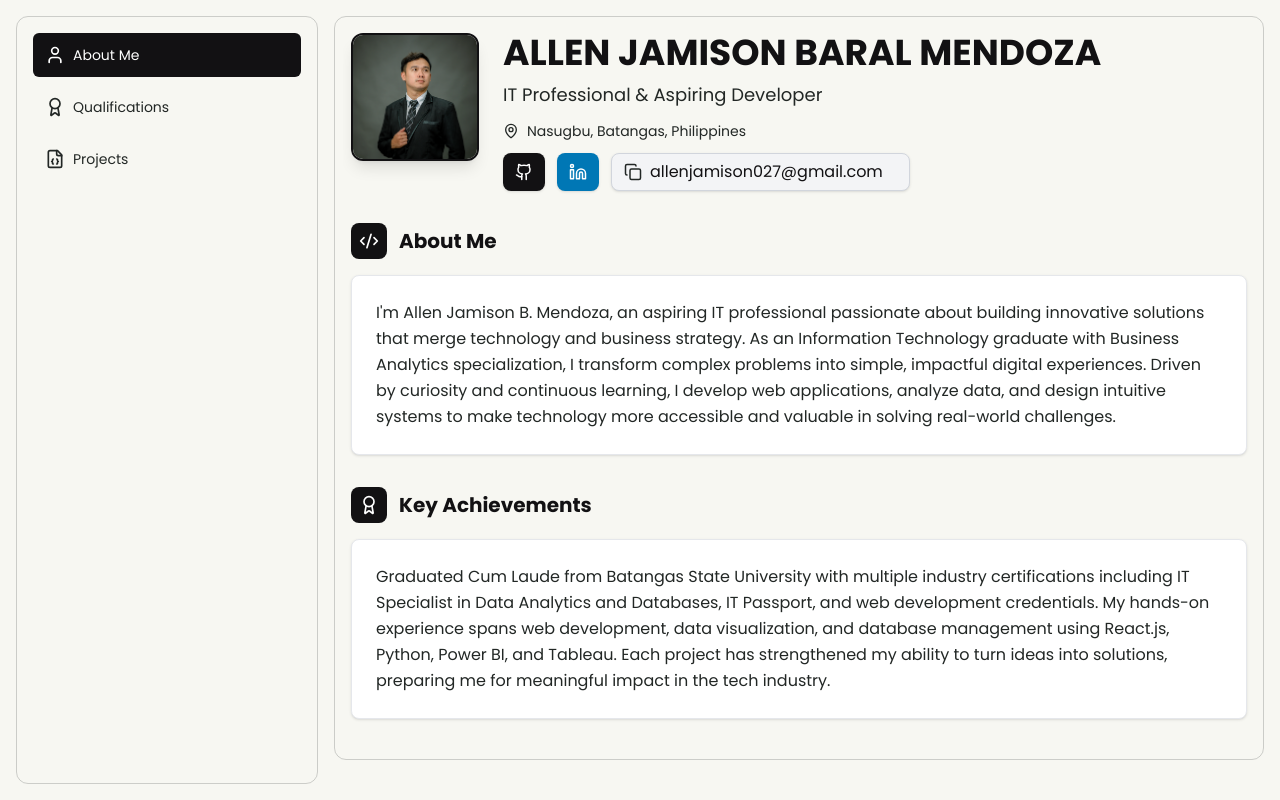
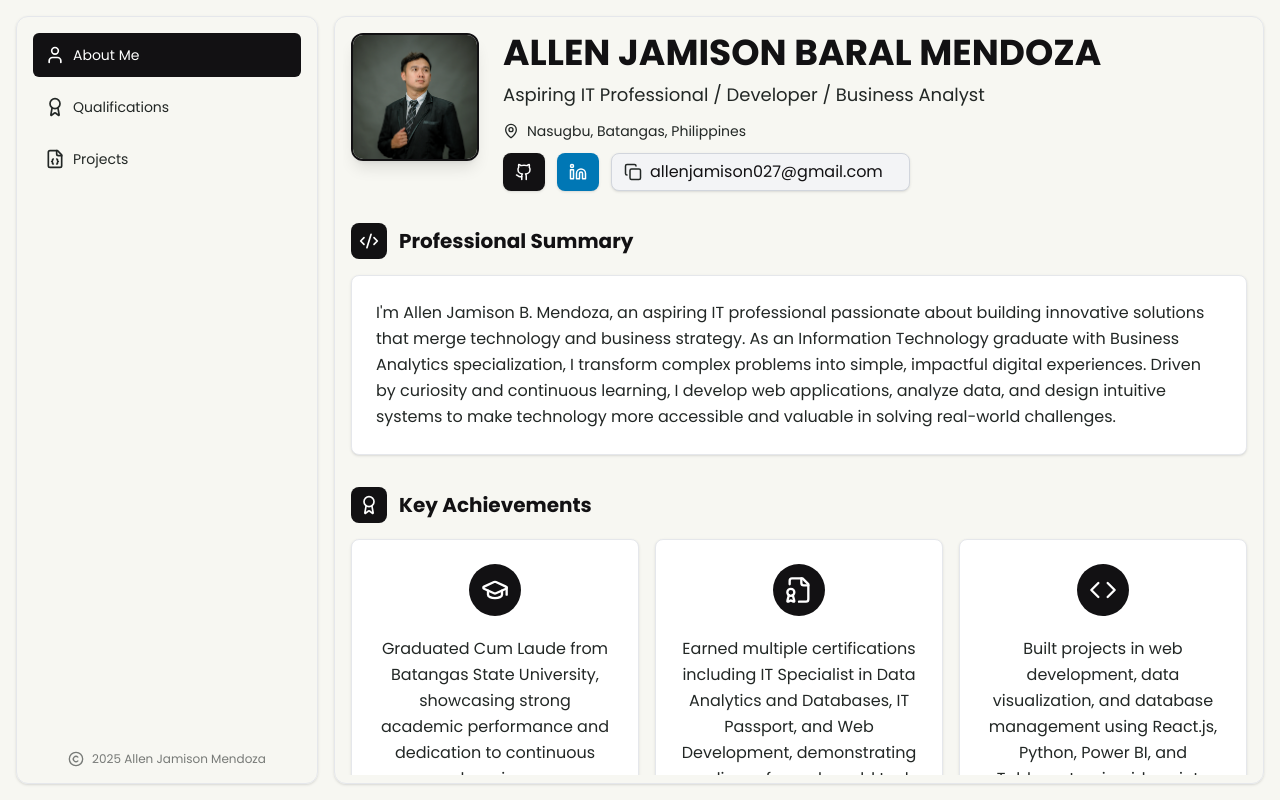
Before and after one commit to Teqnixx/portfolio, a React (Vite) app: page / in a window 1280 px wide. Built offline with nearby package versions, Linux system fonts and the light colour scheme.

Commit message:
Added cards in the about section and added contents in the skills section in qualifications

```diff
--- a/package.json
+++ b/package.json
@@ -24,6 +24,7 @@
     "@eslint/js": "^9.36.0",
     "@types/react": "^19.1.13",
     "@types/react-dom": "^19.1.9",
+    "@types/react-is": "^19.0.0",
     "@vitejs/plugin-react-swc": "^4.1.0",
     "eslint": "^9.36.0",
     "eslint-plugin-react-hooks": "^5.2.0",
--- a/src/components/BottomNav.tsx
+++ b/src/components/BottomNav.tsx
@@ -1,5 +1,6 @@
 import { NavLink } from "react-router-dom";
 import { sidebarItems } from "./SideBar";
+import { Copyright } from "lucide-react";
 
 interface BottomNavProps {
   className?: string;
@@ -7,6 +8,7 @@ interface BottomNavProps {
 
 function BottomNav({ className = "" }: BottomNavProps) {
   return (
+    <>
       <nav className={`fixed bottom-0 left-0 right-0 ${className}`}>
         <div className="mx-auto max-w-screen-md">
           <div className="m-2 rounded-xl bg-background">
@@ -32,7 +34,11 @@ function BottomNav({ className = "" }: BottomNavProps) {
             </ul>
           </div>
         </div>
+      <div className="block md:hidden pb-1 text-xs text-secondary/60 text-center select-none flex items-center justify-center gap-2">
+        <Copyright className="text-secondary/60" size={16} />{new Date().getFullYear()} Allen Jamison Mendoza
+      </div>
       </nav>
+    </>
   );
 }
 
--- a/src/components/SideBar.tsx
+++ b/src/components/SideBar.tsx
@@ -1,4 +1,4 @@
-import { type LucideIcon, User, Award, FileJson } from "lucide-react";
+import { type LucideIcon, User, Award, FileJson, Copyright } from "lucide-react";
 import { NavLink } from "react-router-dom";
 
 export interface SidebarItem {
@@ -39,6 +39,9 @@ function SideBar({ className = "" }: SideBarProps) {
           </NavLink>
         ))}
       </div>
+      <div className="mt-auto pt-4 text-xs text-secondary/60 text-center select-none hidden md:flex items-center justify-center gap-2">
+        <Copyright className="text-secondary/60" size={16} />{new Date().getFullYear()} Allen Jamison Mendoza
+      </div>
     </div>
   )
 }
--- a/src/data/user.json
+++ b/src/data/user.json
@@ -11,22 +11,61 @@
       "country": "Philippines",
       "countryCode": "PH",
       "introduction": "I'm Allen Jamison B. Mendoza, an aspiring IT professional passionate about building innovative solutions that merge technology and business strategy. As an Information Technology graduate with Business Analytics specialization, I transform complex problems into simple, impactful digital experiences. Driven by curiosity and continuous learning, I develop web applications, analyze data, and design intuitive systems to make technology more accessible and valuable in solving real-world challenges.",
-      "achievements": "Graduated Cum Laude from Batangas State University with multiple industry certifications including IT Specialist in Data Analytics and Databases, IT Passport, and web development credentials. My hands-on experience spans web development, data visualization, and database management using React.js, Python, Power BI, and Tableau. Each project has strengthened my ability to turn ideas into solutions, preparing me for meaningful impact in the tech industry.",
+      "achievements": [
+        {
+          "icon": "GraduationCap",
+          "description": "Graduated Cum Laude from Batangas State University, showcasing strong academic performance and dedication to continuous learning."
+        },
+        {
+          "icon": "FileBadge",
+          "description": "Earned multiple certifications including IT Specialist in Data Analytics and Databases, IT Passport, and Web Development, demonstrating readiness for real-world tech challenges."
+        },
+        {
+          "icon": "Code",
+          "description": "Built projects in web development, data visualization, and database management using React.js, Python, Power BI, and Tableau, turning ideas into impactful solutions."
+        }
+      ],
       "interestAreas": [
         "Web Development",
         "Software Development",
         "Data Analytics & Visualization",
         "Database Management",
-        "Business Analytics"
+        "Business Analytics",
+        "Game Development",
+        "Web Design",
+        "MS Office"
       ],
-      "expertise": "Passionate about building modern, intuitive web experiences using React.js, Node.js, Tailwind CSS, and PostgreSQL. I work across the stack with JavaScript, Python, Java, C#, and C++, crafting functional and impactful solutions. Data drives my curiosity — I uncover stories in numbers through Power BI and Tableau. I'm fascinated by smart database design and scalable architectures that create seamless user experiences. While focused on web development and data-driven applications, I also explore game development as a creative outlet to expand my problem-solving skills.",
-      "hobbies": "Beyond technology, I enjoy creative interests that inspire and balance my life. I play guitar and appreciate diverse music genres, finding joy in both performing and listening. Gaming helps me relax and challenge strategic thinking, while photography lets me capture everyday moments and see the world from new perspectives."
+      "expertise": [
+        {
+          "icon": "Code",
+          "title": "Full-Stack Web Development",
+          "description": "Crafting modern, responsive web experiences using React.js, Node.js, Tailwind CSS, PostgreSQL, etc. I build scalable, functional, and user-focused solutions across the stack."
+        },
+        {
+          "icon": "ChartPie",
+          "title": "Data Analytics & Visualization",
+          "description": "Driven by data, I uncover insights using Power BI and Tableau, transforming complex information into actionable visuals and data-driven applications."
+        },
+        {
+          "icon": "Cpu",
+          "title": "Creative & Scalable Solutions",
+          "description": "Exploring smart database design, scalable architectures, and game development as creative outlets to push my problem-solving skills further."
+        }
+      ],
+      "hobbies": [
+        "Gaming",
+        "Photography",
+        "Music",
+        "Instruments",
+        "Puzzles",
+        "Esports"
+      ]
     },
     "contact": {
       "phoneNumber": "09955762134",
       "email": "allenjamison027@gmail.com",
       "github": "https://github.com/Teqnixx",
-      "linkedin": "www.linkedin.com/in/allen-jamison-mendoza-18a4a7354"
+      "linkedin": "https://www.linkedin.com/in/allen-jamison-mendoza-18a4a7354"
     },
     "education": [
       {
@@ -72,7 +111,7 @@
         "screenshots": [
           "./internnet-landing-page.webp"
         ],
-        "languages": ["HTML", "CSS", "Bootstrap", "JavaScript", "Php", "jQuery", "MySql"]
+        "languages": ["HTML", "CSS", "Bootstrap", "JavaScript", "PHP", "jQuery", "MySql"]
       },
       {
         "id": 2,
--- a/src/layouts/MainLayout.tsx
+++ b/src/layouts/MainLayout.tsx
@@ -5,10 +5,10 @@ import BottomNav from "../components/BottomNav"
 function MainLayout() {
   return (
     <div className="h-screen flex flex-col sm:flex-row p-2 pb-14 sm:pb-2 md:p-4 sm:gap-4 font-poppins bg-background overflow-hidden">
-      <div className="hidden sm:block rounded-xl border border-secondary/20 h-full">
+      <div className="hidden sm:block rounded-xl border border-gray-200 shadow-sm h-full">
         <SideBar className="lg:w-[300px] h-full p-2 md:p-4 rounded-xl" />
       </div>
-      <main className="flex flex-1 min-h-0 p-2 mb-6 rounded-xl border border-secondary/20 text-primary">
+      <main className="flex flex-1 min-h-0 p-2 rounded-xl border border-gray-200 shadow-sm text-primary">
         <Outlet />
       </main>
       <div className="sm:hidden fixed bottom-0 left-0 right-0 z-50">
--- a/src/pages/About.tsx
+++ b/src/pages/About.tsx
@@ -1,6 +1,7 @@
-import { Copy, Github, Linkedin, MapPin, Award, Code2, Palette, Music, Camera, Gamepad2, Check } from "lucide-react";
+import * as LucideIcons from "lucide-react";
 import IconButton from "../components/IconButton";
 import React from "react";
+import { isValidElementType } from 'react-is';
 
 interface Education {
   id: number;
@@ -20,6 +21,17 @@ interface Certificates {
   certificateLink: string;
 }
 
+interface Achievement {
+  icon: string;
+  description: string;
+}
+
+interface Expertise {
+  icon: string;
+  title: string;
+  description: string;
+}
+
 interface Profile {
   firstname: string;
   middlename: string;
@@ -30,10 +42,10 @@ interface Profile {
   country: string;
   countryCode: string;
   introduction: string;
-  achievements: string;
+  achievements: Achievement[];
   interestAreas: string[];
-  expertise: string;
-  hobbies: string;
+  expertise: Expertise[];
+  hobbies: string[];
 }
 
 interface Contact {
@@ -46,6 +58,8 @@ interface Contact {
 interface User {
   education: Education[];
   certificates: Certificates[];
+  achievements: Achievement[];
+  expertise: Expertise[];
   profile: Profile;
   contact: Contact;
 }
@@ -75,16 +89,16 @@ const About: React.FC<AboutProps> = ({ user }) => {
                   <h1 className="text-xl sm:text-2xl md:text-3xl lg:text-4xl font-bold text-primary uppercase text-center sm:text-left">
                     {item.profile.firstname + ' ' + item.profile.middlename + ' ' + item.profile.lastname}
                   </h1>
-                  <p className="text-sm sm:text-base md:text-lg text-secondary mt-2 text-center sm:text-left">IT Professional & Aspiring Developer</p>
+                  <p className="text-sm sm:text-base md:text-lg text-secondary mt-2 text-center sm:text-left">Aspiring IT Professional / Developer / Business Analyst</p>
                 </div>
                 <div className="flex items-center justify-center sm:justify-start gap-2 text-xs sm:text-sm text-secondary">
-                  <MapPin size={16} className="text-secondary" />
+                  <LucideIcons.MapPin size={16} className="text-secondary" />
                   <span>{item.profile.municipality}, {item.profile.province}, {item.profile.country}</span>
                 </div>
                 <div className="flex flex-col xs:flex-row gap-3">
                   <div className="flex justify-center sm:justify-start gap-3">
                     <IconButton
-                      icon={<Github size={18} />}
+                      icon={<LucideIcons.Github size={18} />}
                       link={item.contact.github}
                       target="_blank"
                       rel="noopener noreferrer"
@@ -92,7 +106,7 @@ const About: React.FC<AboutProps> = ({ user }) => {
                       ariaLabel="GitHub"
                     />
                     <IconButton
-                      icon={<Linkedin size={18} />}
+                      icon={<LucideIcons.Linkedin size={18} />}
                       link={item.contact.linkedin}
                       target="_blank"
                       rel="noopener noreferrer"
@@ -122,7 +136,7 @@ const About: React.FC<AboutProps> = ({ user }) => {
                                 : "opacity-100 translate-y-0"
                             }`}
                           >
-                            <Copy size={18} className="text-secondary hover:text-primary transition-colors" />
+                            <LucideIcons.Copy size={18} className="text-secondary hover:text-primary transition-colors" />
                             <span className="ml-1 truncate">{item.contact.email}</span>
                           </span>
                           <span
@@ -132,7 +146,7 @@ const About: React.FC<AboutProps> = ({ user }) => {
                                 : "opacity-0 -translate-y-2 pointer-events-none"
                             }`}
                           >
-                            <Check size={18} className="text-primary" />
+                            <LucideIcons.Check size={18} className="text-primary" />
                             <span
                               className="text-primary"
                               style={{
@@ -168,9 +182,9 @@ const About: React.FC<AboutProps> = ({ user }) => {
           <section>
             <div className="flex items-center gap-3 mb-4">
               <div className="p-2 bg-primary rounded-lg">
-                <Code2 size={20} className="text-white" />
+                <LucideIcons.Code2 size={20} className="text-white" />
               </div>
-              <h2 className="text-lg sm:text-xl font-bold text-primary">About Me</h2>
+              <h2 className="text-lg sm:text-xl font-bold text-primary">Professional Summary</h2>
             </div>
             <div className="bg-white p-6 rounded-lg border border-gray-200 shadow-sm">
               <p className="text-sm sm:text-base text-secondary leading-relaxed">
@@ -182,21 +196,58 @@ const About: React.FC<AboutProps> = ({ user }) => {
           <section>
             <div className="flex items-center gap-3 mb-4">
               <div className="p-2 bg-primary rounded-lg">
-                <Award size={20} className="text-white" />
+                <LucideIcons.Award size={20} className="text-white" />
               </div>
               <h2 className="text-lg sm:text-xl font-bold text-primary">Key Achievements</h2>
             </div>
-            <div className="bg-white p-6 rounded-lg border border-gray-200 shadow-sm">
-              <p className="text-sm sm:text-base text-secondary leading-relaxed">
-                {item.profile.achievements}
-              </p>
+            <div className="grid grid-cols-1 lg:grid-cols-3 gap-4">
+              {Array.isArray(item.profile.achievements) && item.profile.achievements.map((achievement, achievementIndex) => {
+                let IconComponent = LucideIcons[achievement.icon as keyof typeof LucideIcons];
+                if (!isValidElementType(IconComponent)) {
+                  IconComponent = LucideIcons.Code2;
+                }
+                return (
+                  <div key={achievementIndex} className="bg-white p-6 rounded-lg border border-gray-200 shadow-sm flex flex-col items-center text-center gap-3">
+                    <div className="p-3 bg-primary rounded-full mb-2 flex items-center justify-center">
+                      <IconComponent size={28} className="text-white" />
+                    </div>
+                    <p className="text-sm sm:text-base text-secondary leading-relaxed">{achievement.description}</p>
+                  </div>
+                );
+              })}
             </div>
           </section>
 
           <section>
             <div className="flex items-center gap-3 mb-4">
               <div className="p-2 bg-primary rounded-lg">
-                <Palette size={20} className="text-white" />
+                <LucideIcons.Code2 size={20} className="text-white" />
+              </div>
+              <h2 className="text-lg sm:text-xl font-bold text-primary">Technical Expertise</h2>
+            </div>
+            <div className="grid grid-cols-1 lg:grid-cols-3 gap-4">
+              {Array.isArray(item.profile.expertise) && item.profile.expertise.map((expertise, expertiseIndex) => {
+                let IconComponent = LucideIcons[expertise.icon as keyof typeof LucideIcons];
+                if (!isValidElementType(IconComponent)) {
+                  IconComponent = LucideIcons;
+                }
+                return (
+                  <div key={expertiseIndex} className="bg-white p-6 rounded-lg border border-gray-200 shadow-sm flex flex-col items-center text-center gap-3">
+                    <div className="p-3 bg-primary rounded-full mb-2 flex items-center justify-center">
+                      <IconComponent size={28} className="text-white" />
+                    </div>
+                    <h3 className="text-base sm:text-lg font-semibold text-primary">{expertise.title}</h3>
+                    <p className="text-sm sm:text-base text-secondary leading-relaxed">{expertise.description}</p>
+                  </div>
+                );
+              })}
+            </div>
+          </section>
+
+          <section>
+            <div className="flex items-center gap-3 mb-4">
+              <div className="p-2 bg-primary rounded-lg">
+                <LucideIcons.Palette size={20} className="text-white" />
               </div>
               <h2 className="text-lg sm:text-xl font-bold text-primary">Interest Areas</h2>
             </div>
@@ -216,37 +267,24 @@ const About: React.FC<AboutProps> = ({ user }) => {
 
           <section>
             <div className="flex items-center gap-3 mb-4">
-              <div className="p-2 bg-primary rounded-lg">
-                <Code2 size={20} className="text-white" />
+              <div className="flex gap-2">
+                <div className="p-2 bg-primary rounded-lg">
+                  <LucideIcons.Gamepad2 size={20} className="text-white" />
+                </div>
               </div>
-              <h2 className="text-lg sm:text-xl font-bold text-primary">Technical Expertise</h2>
+              <h2 className="text-lg sm:text-xl font-bold text-primary">Skills Beyond Tech</h2>
             </div>
             <div className="bg-white p-6 rounded-lg border border-gray-200 shadow-sm">
-              <p className="text-sm sm:text-base text-secondary leading-relaxed">
-                {item.profile.expertise}
-              </p>
-            </div>
-          </section>
-
-          <section>
-            <div className="flex items-center gap-3 mb-4">
-              <div className="flex gap-2">
-                <div className="p-2 bg-primary rounded-lg">
-                  <Music size={16} className="text-white" />
-                </div>
-                <div className="p-2 bg-primary rounded-lg">
-                  <Camera size={16} className="text-white" />
-                </div>
-                <div className="p-2 bg-primary rounded-lg">
-                  <Gamepad2 size={16} className="text-white" />
-                </div>
+              <div className="flex flex-wrap gap-3">
+                {item.profile.hobbies.map((area, areaIndex) => (
+                  <span
+                    key={areaIndex}
+                    className="bg-primary text-white px-3 sm:px-4 py-2 rounded-full text-xs sm:text-sm font-medium"
+                  >
+                    {area}
+                  </span>
+                ))}
               </div>
-              <h2 className="text-lg sm:text-xl font-bold text-primary">Personal Interests</h2>
-            </div>
-            <div className="bg-white p-6 rounded-lg border border-gray-200 shadow-sm">
-              <p className="text-sm sm:text-base text-secondary leading-relaxed">
-                {item.profile.hobbies}
-              </p>
             </div>
           </section>
         </div>
--- a/src/pages/Qualifications.tsx
+++ b/src/pages/Qualifications.tsx
@@ -29,10 +29,10 @@ interface QualificationsProps {
 
 const Qualifications: React.FC<QualificationsProps> = ({ user }) => {
   const skills = [
-    { category: "Programming Languages", items: ["HTML", "CSS", "JavaScript", "PHP"] },
-    { category: "Databases", items: ["MySQL", "SQL"] },
-    { category: "Frameworks & Libraries", items: ["jQuery", "React", "TypeScript"] },
-    { category: "Tools & Technologies", items: ["Git", "Data Analytics", "Database Management"] }
+    { category: "Web/Software Development", items: ["HTML", "CSS", "JavaScript", "PHP", "Java", "Python", "C#", "C++"] },
+    { category: "Database Management", items: ["MySQL", "SQL", "PostgreSQL"] },
+    { category: "Frameworks & Libraries", items: ["jQuery", "React.js", "TypeScript", "Node.js", "Bootstrap", "TailwindCSS", "Express.js", "Next.js"] },
+    { category: "Tools & Technologies", items: ["Git", "Data Analytics", "Database Management", "Power BI", "Tableau", "MS Office"] }
   ];
 
   return (
```
Also changed, not shown: 6 other files (tests, documents, lock files or other folders). Lines whose indentation alone changed are shown as unchanged.
